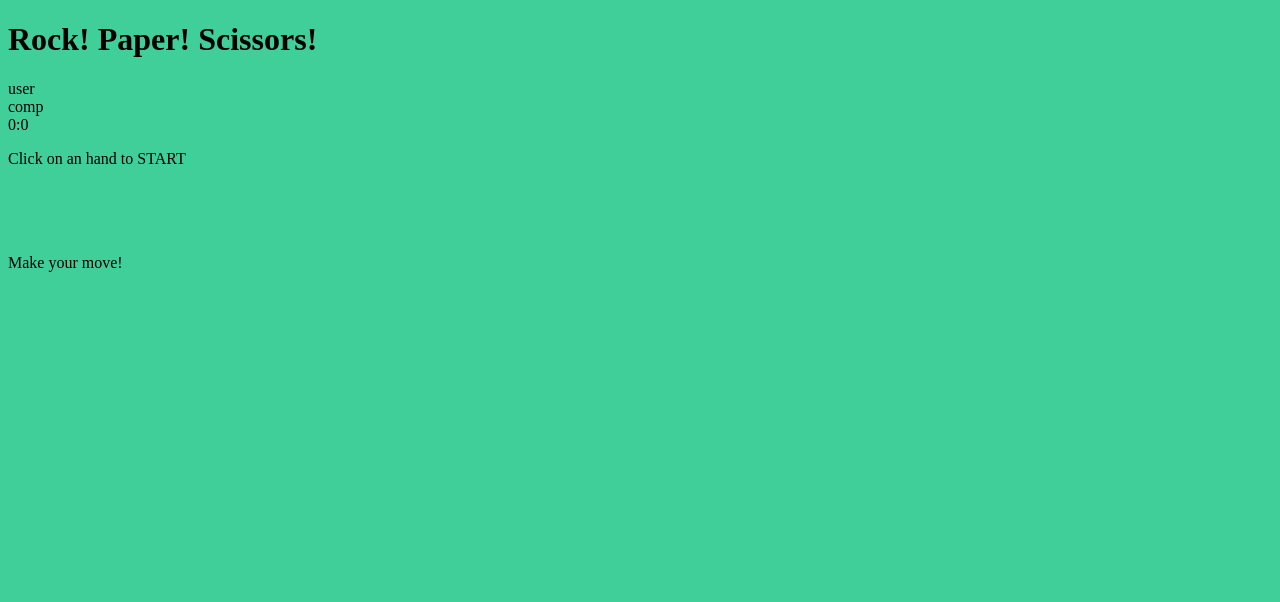
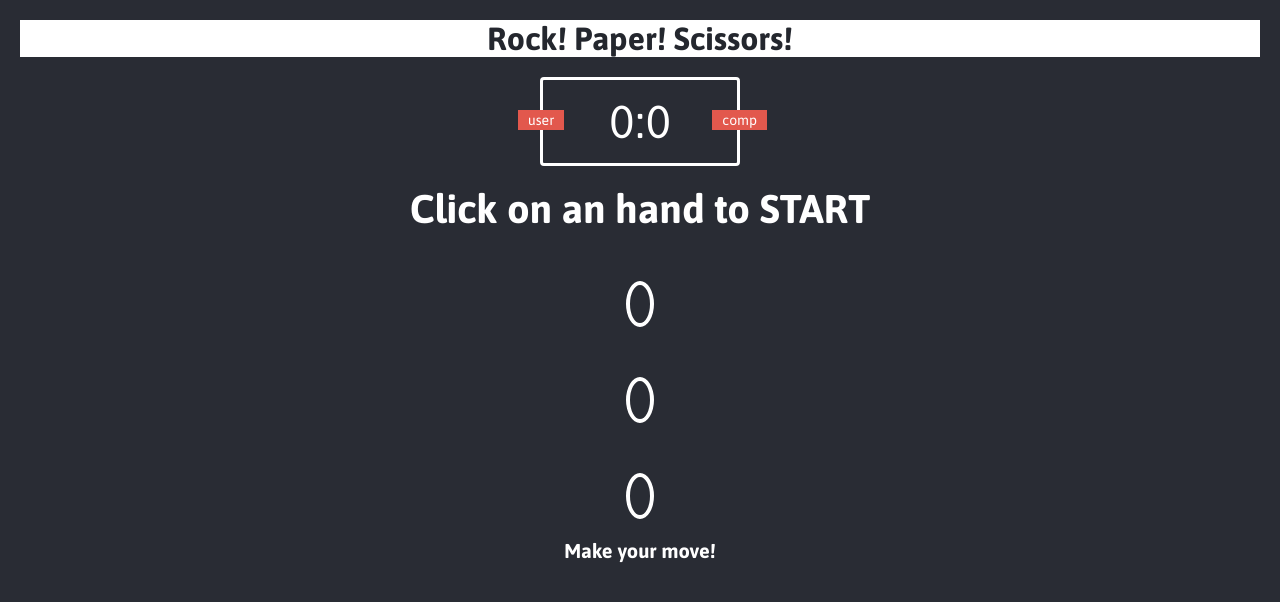
Before and after one commit to mojerinde/Rock-Paper-Scissors-SHOOT-, a plain HTML site: page index.html in a window 1280 px wide. Drawn offline with nearby package versions, Linux system fonts and the light colour scheme.

Commit message:
Update style.css

```diff
--- a/style.css
+++ b/style.css
@@ -1,45 +1,110 @@
-body {
-    background-color: rgb(64, 207, 152);
+@import url('https://fonts.googleapis.com/css2?family=Asap:wght@400;500;700&display=swap');
+
+* {
+  margin: 0;
+  padding: 0;
+  box-sizing: border-box;
 }
 
-  .selections {
-    display: flex;
-    justify-content: center;
+body {
+  background-color: #292C34;
 }
 
-  .selection {
-    background: none;
-    border: none;
-    outline: none;
-    cursor: pointer;
-    font-size: 4rem;
-    transition: 100ms;
+header {
+background: white;
+margin: 20px;
 }
 
-  .selection:hover {
-    transform: scale(1.2);
+
+header > h1 {
+  color: #24272E;
+  text-align: center;
+  font-family: Asap, sans-serif;
 }
 
-  .results {
-    margin-top: 1rem;
-    display: grid;
-    justify-content: center;
-    grid-template-columns: repeat(2, 1fr);
-    justify-items: center;
-    align-items: center;
+.score-board {
+  margin: 20px auto;
+  border: 3px solid white;
+  border-radius: 4px;
+  text-align: center;
+  width: 200px;
+  color: white;
+  font-size: 46px;
+  padding: 15px 20px;
+  font-family: Asap, sans-serif;
+  position: relative;
 }
 
-  .result-score {
-    margin-left: .5rem;
-    font-size: 2.0rem;
-    color: rgb(18, 13, 61);
+.badge{
+  background: #e2584d;
+  color: white;
+  font-size: 14px;
+  padding: 2px 10px;
+  font-family: Asap, sans-serif;
 }
 
-  .result-selection {
-    opacity: .9;
+#user-label {
+  position: absolute;
+  top: 30px;
+  left: -25px;
 }
 
-  .result-selection.winner {
-    opacity: 1;
-    font-size: 2rem;
+#computer-label {
+  position: absolute;
+  top: 30px;
+  right: -30px;
 }
+
+.result {
+  font-size: 40px;
+  color: white;
+}
+
+.result > p {
+  text-align: center;
+  font-weight: bold;
+  font-family: Asap, sans-serif;
+}
+
+.choices {
+  margin-top: 50px;
+  text-align: center;
+}
+
+.choice {
+  border: 4px solid white;
+  border-radius: 50%;
+  margin: 0 20px;
+  padding: 10px;
+  display: inline-block;
+  transition: all 0.3s ease;
+}
+
+.choice:hover {
+  cursor: pointer;
+  background: #24272E
+}
+
+#action-message {
+  text-align: center;
+  color: white;
+  font-family: Asap, sans-serif;
+  font-weight: bold;
+  font-size: 20px;
+  margin-top: 20px;
+}
+
+.green-glow {
+  border: 4px solid #4dcc7d;
+  box-shadow: 0 0 10px #31b43a;
+}
+
+.red-glow {
+  border: 4px solid #fc121b;
+  box-shadow: 0 0 10px #d01115;
+}
+
+.gray-glow {
+  border: 4px solid #464647;
+  box-shadow: 0 0 10px #25292b;
+}
```
Lines whose indentation alone changed are shown as unchanged.
